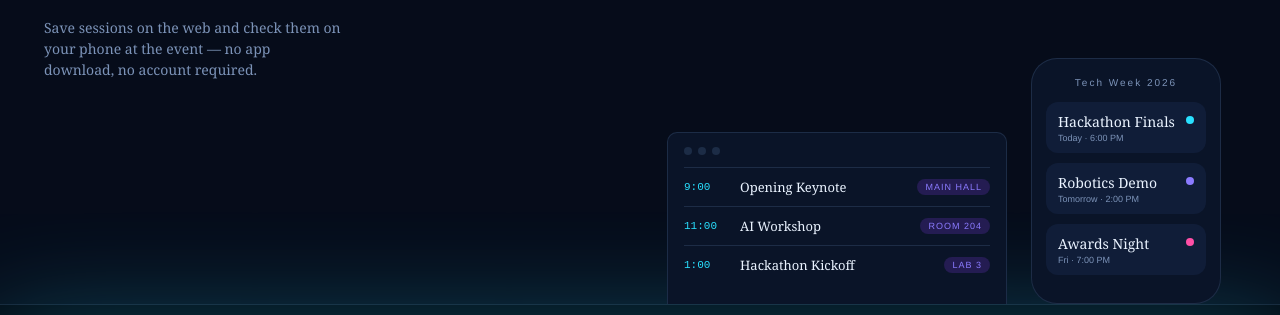
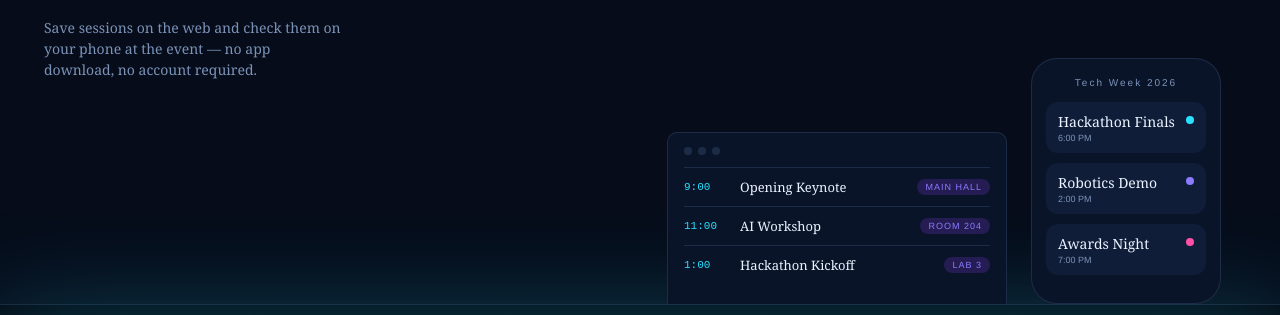
Before and after one commit to tippytaptip66/techweek-2026, a React (Vite) app: page / in a window 1280 px wide. Shown: the part 3343-3658 px from the top of the page. Built offline with nearby package versions, Linux system fonts and the light colour scheme; a web font is replaced by a local one.

Commit message:
Update event times in SyncSection component

```diff
--- a/src/components/SyncSection.jsx
+++ b/src/components/SyncSection.jsx
@@ -5,9 +5,9 @@ const SCHEDULE = [
 ]
 
 const PHONE_CARDS = [
-  { t: 'Hackathon Finals', s: 'Today · 6:00 PM', color: 'var(--accent)' },
-  { t: 'Robotics Demo', s: 'Tomorrow · 2:00 PM', color: 'var(--accent2)' },
-  { t: 'Awards Night', s: 'Fri · 7:00 PM', color: 'var(--pink)' },
+  { t: 'Hackathon Finals', s: '6:00 PM', color: 'var(--accent)' },
+  { t: 'Robotics Demo', s: '2:00 PM', color: 'var(--accent2)' },
+  { t: 'Awards Night', s: '7:00 PM', color: 'var(--pink)' },
 ]
 
 const MORE_ITEMS = [
```
